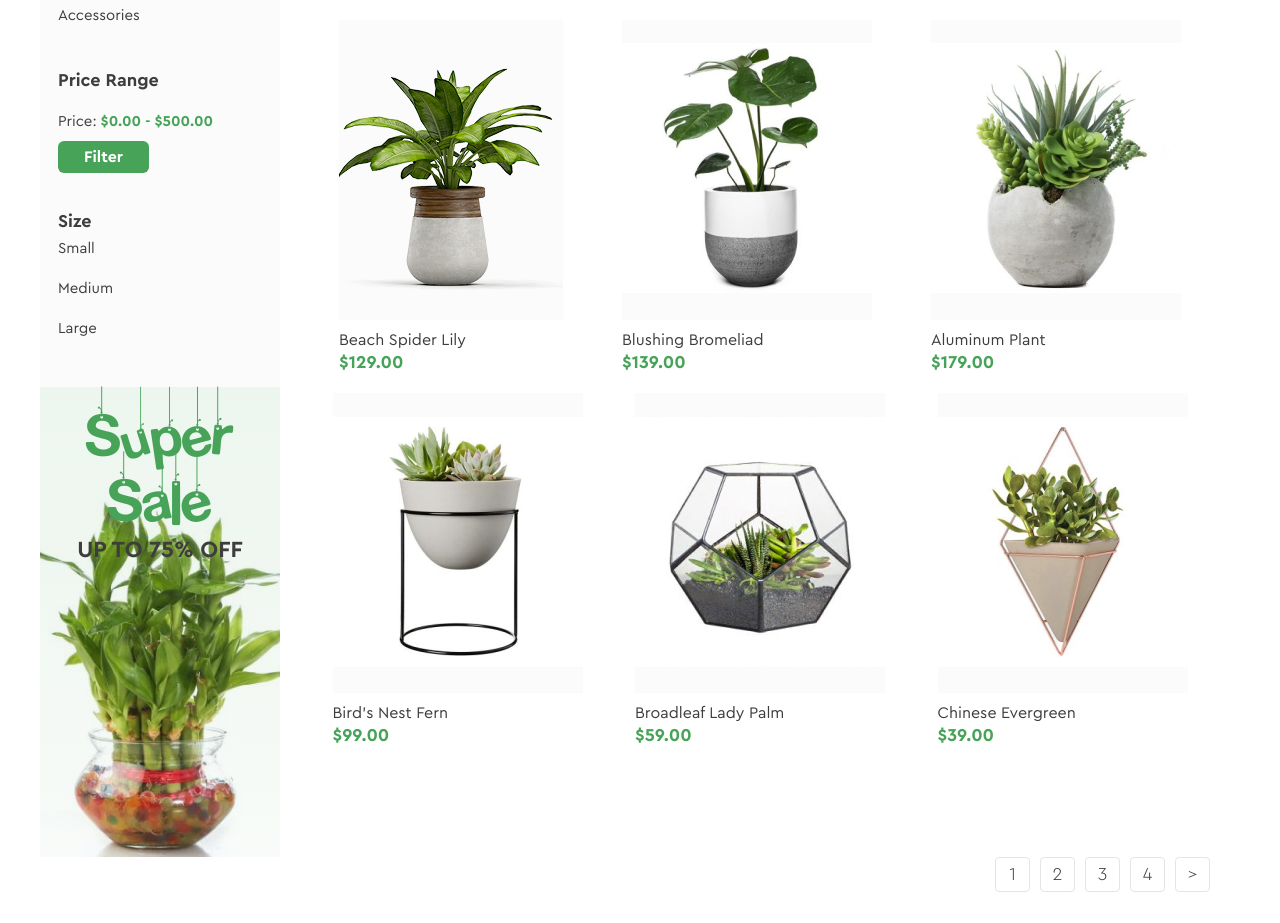
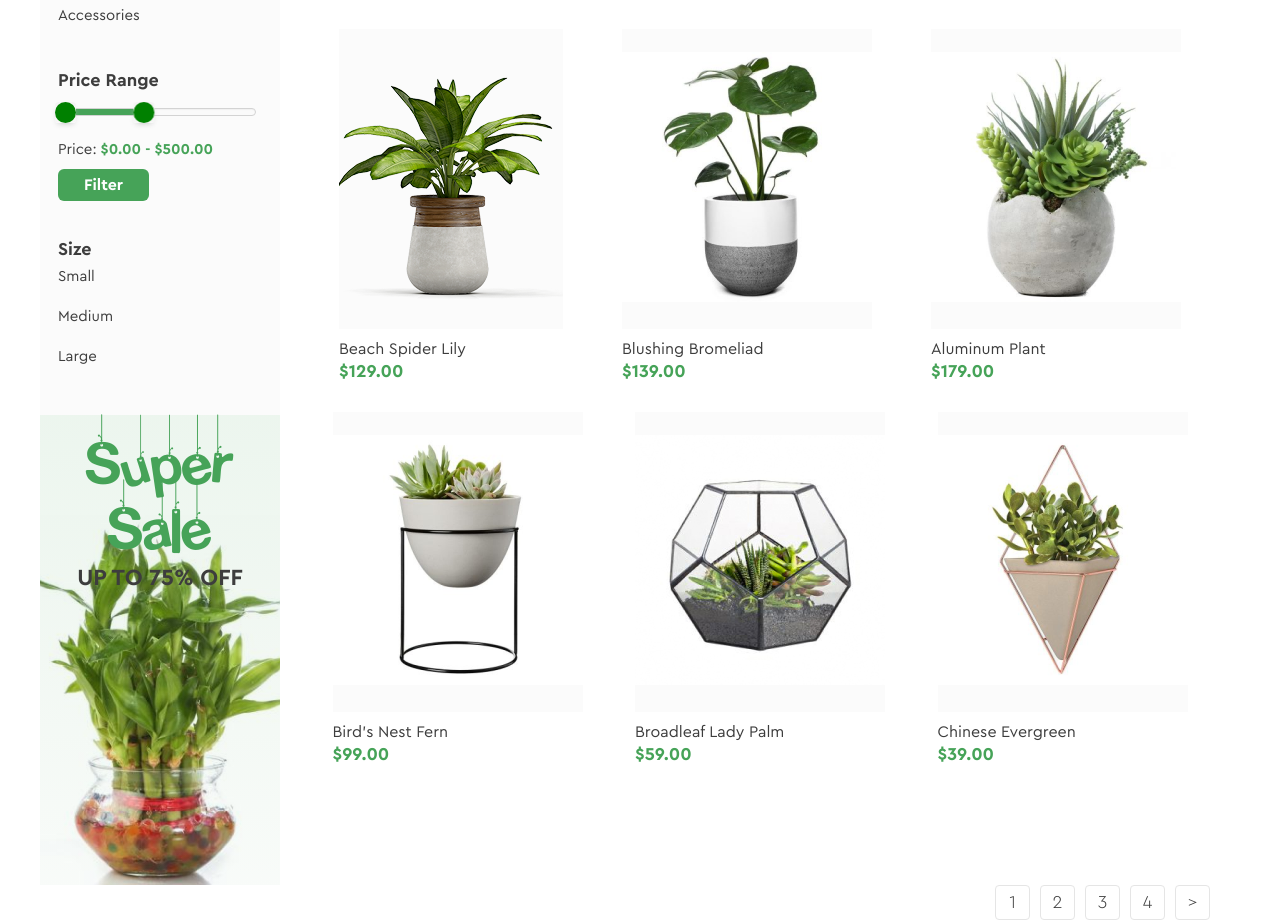
Before and after one commit to SerhiiPopov-Odessa/Greenshop_NEW, a plain HTML site: page index.html in a window 1280 px wide. Shown: the part 981-1904 px from the top of the page. Drawn offline with nearby package versions, Linux system fonts and the light colour scheme.

Commit message:
final project

```diff
--- a/index.html
+++ b/index.html
@@ -17,10 +17,11 @@
     <!-- <link rel="stylesheet" href="css/normalize.css"> -->
     <link rel="stylesheet" href="css/reset.css">
 
-    <!-- <link rel="stylesheet" href="https://code.jquery.com/ui/1.14.1/themes/base/jquery-ui.css"> -->
+    <link rel="stylesheet" href="https://code.jquery.com/ui/1.14.1/themes/base/jquery-ui.css">
     <!-- Акардеон -->
 
-    <!-- <link href="css/nouislider.css" rel="stylesheet"> --> <!-- Ползунок -->
+    <link href="css/nouislider.css" rel="stylesheet">
+     <!-- Ползунок -->
 
     <link rel="stylesheet" type="text/css" href="css/style.css" />
 </head>
```
